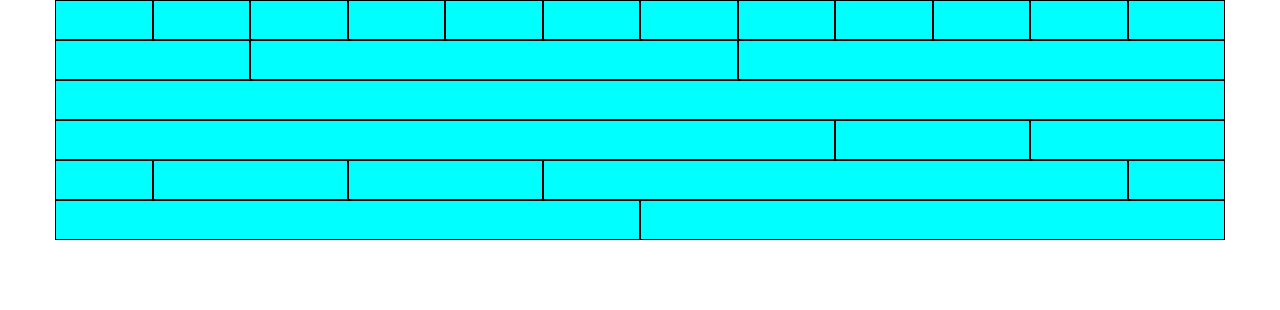
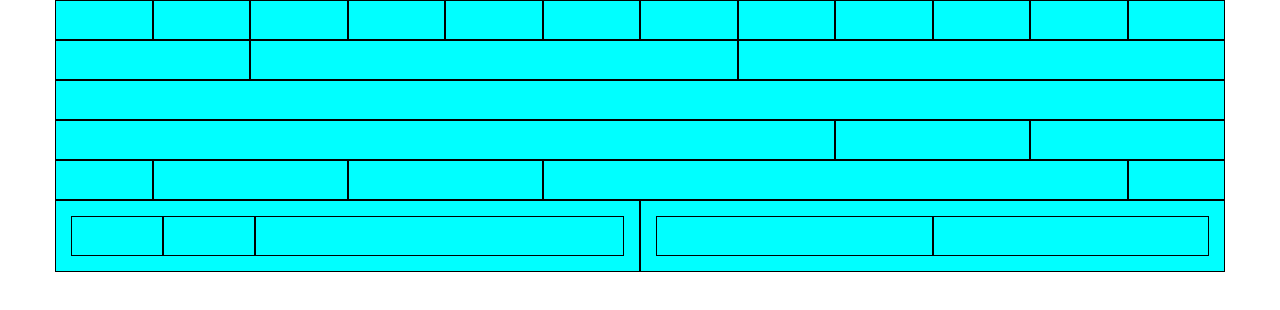
Before and after one commit to Vincedinardo21/html-css-12bool, a plain HTML site: page index.html in a window 1280 px wide. Drawn offline with Linux system fonts and the light colour scheme.

Commit message:
fine blocco 1

```diff
--- a/css/style.css
+++ b/css/style.css
@@ -1,5 +1,9 @@
 [class*="col-"] {
     background-color: aqua;
     border: 1px solid black;
-    height: 40px;
+    min-height: 40px;
 }
+
+.interno{
+    padding: 15px;
+}
--- a/index.html
+++ b/index.html
@@ -58,8 +58,19 @@
 
         <!-- Riga 6 -->
         <div class="row">
-            <div class="col-6"></div>
-            <div class="col-6"></div>
+            <div class="col-6">
+                <div class="row interno">
+                    <div class="col-2"></div>
+                    <div class="col-2"></div>
+                    <div class="col-8"></div>
+                </div>
+            </div>
+            <div class="col-6">
+                <div class="row interno">
+                    <div class="col-6"></div>
+                    <div class="col-6"></div>
+                </div>
+            </div>
         </div>
         <!-- FINE BLOCCO 1 -->
 
```
